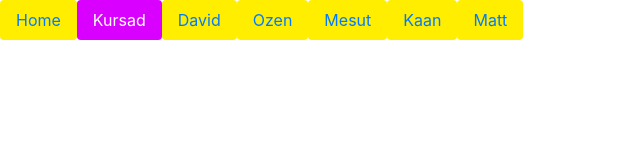
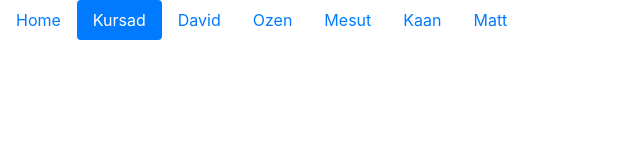
Before and after one commit to Rainman21/ITS562Spring2021, a plain HTML site: page finalProject/pages/Kursad.html in a window 1280 px wide. Shown: the whole page, without its empty margins (0-640 px from the left). Drawn offline with nearby package versions, Linux system fonts and the light colour scheme; files that its build step writes are made by us from their sources.

Commit message:
removed link

```diff
--- a/finalProject/pages/Kursad.html
+++ b/finalProject/pages/Kursad.html
@@ -5,7 +5,7 @@
     <title>Kursad's Plotly Page</title>
     <link rel="stylesheet" href="https://stackpath.bootstrapcdn.com/bootstrap/4.4.1/css/bootstrap.min.css"
         integrity="sha384-Vkoo8x4CGsO3+Hhxv8T/Q5PaXtkKtu6ug5TOeNV6gBiFeWPGFN9MuhOf23Q9Ifjh" crossorigin="anonymous" />
-    <link rel="stylesheet" href="../css/modifiedBoot.css">
+
     <ul class="nav nav-pills">
         <li class="nav-item ">
             <a class="nav-link " href="../index.html">Home</a>
```
